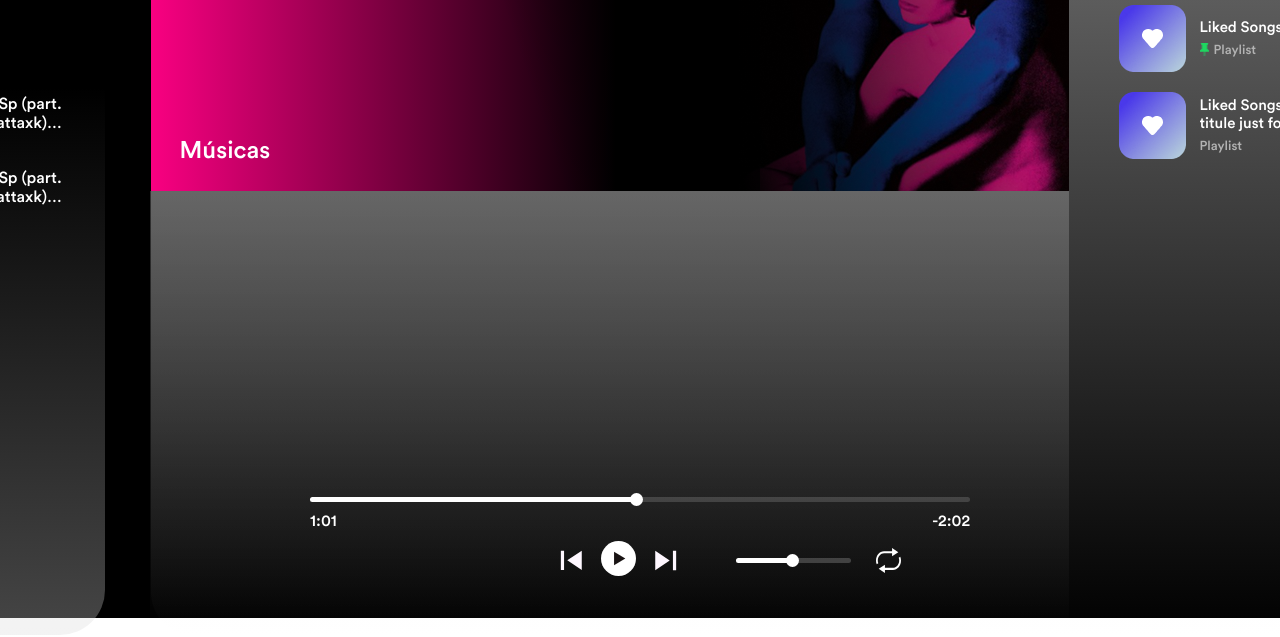
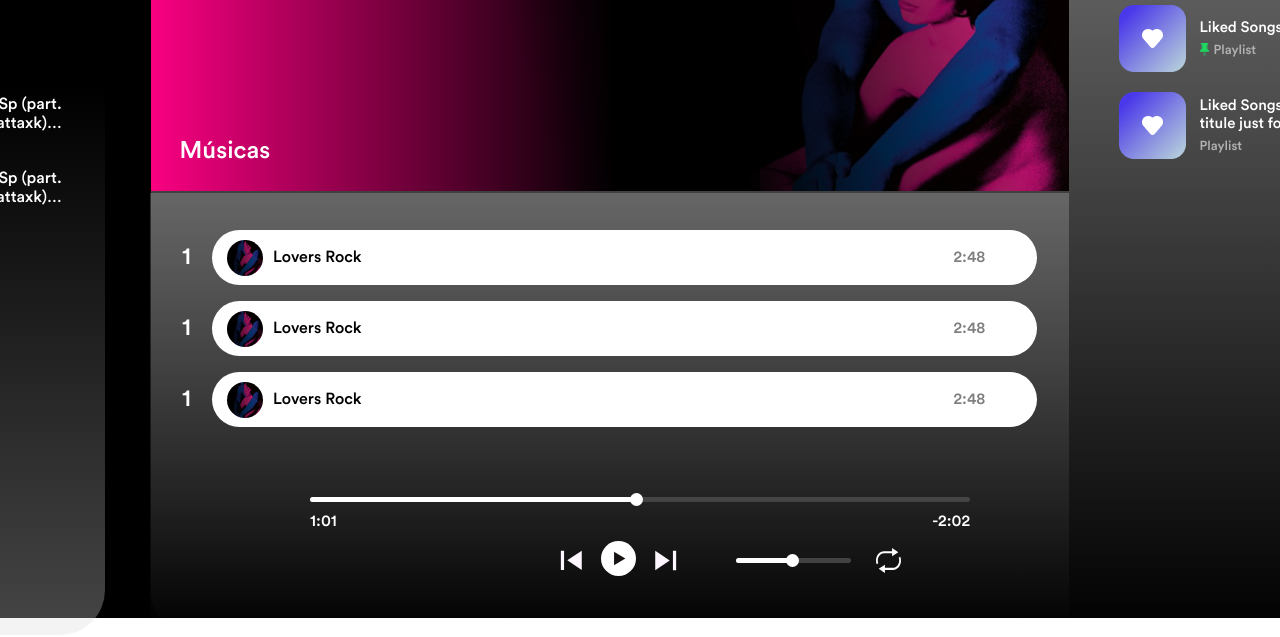
Before and after one commit to rgrrb/spotify-player, a plain HTML site: page content.html in a window 1280 px wide. Shown: the part 182-819 px from the top of the page. Drawn offline with Linux system fonts and the light colour scheme.

Commit message:
finalizando estilização do html

```diff
--- a/content.html
+++ b/content.html
@@ -48,7 +48,30 @@
                     <img src="./src/img/tvgirlicon.png" alt="">
                 </div>
                 <div class="bottom-content">
-
+                    <div class="songs-list">
+                        <li>1</li>
+                        <div class="display-song">
+                            <img src="./src/img/tvgirlicon.png" class="song-icon" alt="">
+                            <p>Lovers Rock</p>
+                            <span>2:48</span>
+                        </div>
+                    </div>
+                    <div class="songs-list">
+                        <li>1</li>
+                        <div class="display-song">
+                            <img src="./src/img/tvgirlicon.png" class="song-icon" alt="">
+                            <p>Lovers Rock</p>
+                            <span>2:48</span>
+                        </div>
+                    </div>
+                    <div class="songs-list">
+                        <li>1</li>
+                        <div class="display-song">
+                            <img src="./src/img/tvgirlicon.png" class="song-icon" alt="">
+                            <p>Lovers Rock</p>
+                            <span>2:48</span>
+                        </div>
+                    </div>
                 </div>
             </div>
             <div class="playlist">
--- a/style.css
+++ b/style.css
@@ -31,10 +31,11 @@ input[type="submit"] {
     font-family: 'Circular Std', sans-serif;
 }
 
-ul {
+li {
     list-style: none;
     margin: 0;
     padding: 0;
+    color: white;
 }
 
 main {
@@ -493,8 +494,47 @@ footer {
 }
 
 .left-content .bottom-content {
+    display: flex;
+    flex-direction: column;
+    gap: 16px;
+    overflow-y: auto;
+    align-items: center;
+    padding-top: 37px;
     width: 919px;
-    height: 450px;
+    height: 444px;
     background: #999999;
     background: linear-gradient(0deg, rgba(153, 153, 153, 0) 0%, rgba(255, 255, 255, 0.2) 100%);
 }
+.bottom-content .songs-list{
+    display: flex;
+    align-items: center;
+}
+.bottom-content .display-song{
+    display: flex;
+    align-items: center;
+    width: 825px;
+    height: 55px;
+    background-color: white;
+    border-radius: 45px;
+    padding-left: 15px;
+}
+.bottom-content li{
+    display: flex;
+    align-items: center;
+    height: 9px;
+    width: 30px;
+    font-size: 24px;
+}
+.bottom-content .display-song p{
+    color: black;
+    padding-left: 10px;
+}
+.bottom-content .display-song span{
+    opacity: 50%;
+    padding-left: 37rem;
+}
+.display-song img{
+    height: 36px;
+    width: 36px;
+    border-radius: 140px;
+}
```
